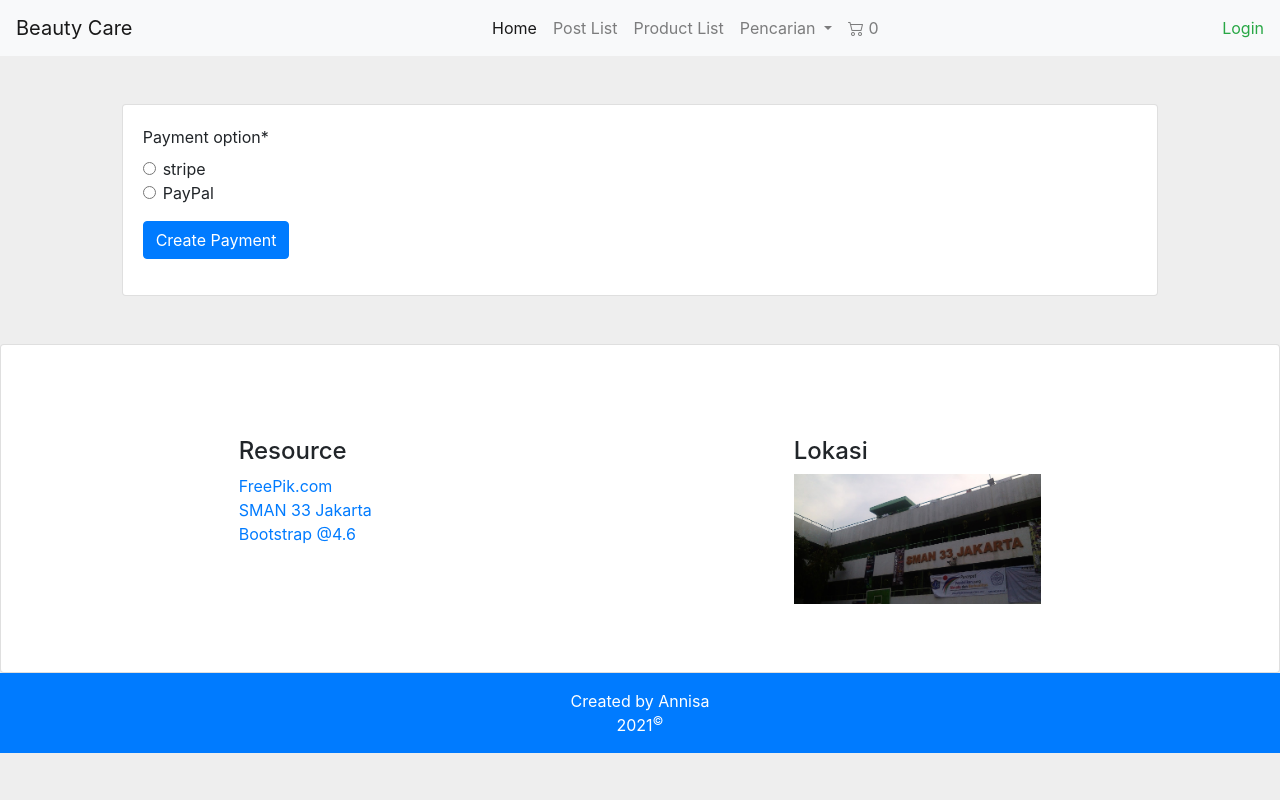
After one commit to annisa-maharani/portfolio, a Django app: page /order/checkout in a window 1280 px wide. The commit adds this page. Run offline with Django 3.2, Linux system fonts and the light colour scheme; some libraries are stand-ins or nearby versions.

Commit message:
checkout

```diff
--- a/beauty_care/settings.py
+++ b/beauty_care/settings.py
@@ -200,3 +200,8 @@ CKEDITOR_CONFIGS = {
         # 'toolbar': 'basic'
     },
 }
+
+
+# Stripe configuration
+STRIPE_SECRET_KEY = 'sk_test_51KPkPJBfPVLRRhOZTEeYNMUQjxjHJ8T24YFNPL5eP1cunKhdnTsGBoENxTzvxmRA2S1xR5BPHr8g01FHdNp7qHfP00KDMhDLzE'
+STRIPE_PUBLISH_KEY = ''
--- /dev/null
+++ b/commerce/forms.py
@@ -0,0 +1,10 @@
+from django import forms
+
+payment_choiches = [
+    ('S', 'stripe'),
+    ('P', 'PayPal')
+]
+
+
+class CheckoutForm(forms.Form):
+    payment_option = forms.ChoiceField(widget=forms.RadioSelect(), choices=payment_choiches)
--- a/commerce/templates/com/cart.html
+++ b/commerce/templates/com/cart.html
@@ -45,7 +45,7 @@
                     </tr>
                     <tr>
                         <td colspan="4">
-                            <a href="" class="btn btn-warning float-right"> Checkout </a>
+                            <a href="{% url 'com:checkout' %}" class="btn btn-warning float-right"> Checkout </a>
                         </td>
                     </tr>
                 {% endif %}
--- /dev/null
+++ b/commerce/templates/com/checkout.html
@@ -0,0 +1,21 @@
+{% extends 'base.html' %}
+{% load crispy_forms_tags %}
+{% block title %} Checkout {% endblock %}
+
+{% block content %}
+<div class="row mx-auto my-5">
+    <div class="col-10 col-lg-10 mx-auto">
+        <div class="card">
+            <div class="card-body">
+                <form method="post" enctype="multipart/form-data">
+                    {% csrf_token %}
+                    {{ form | crispy }}
+                    <div class="form-group">
+                        <button class="btn btn-primary"> Create Payment</button>
+                    </div>
+                </form>
+            </div>
+        </div>
+    </div>
+</div>
+{% endblock %}
--- a/commerce/urls.py
+++ b/commerce/urls.py
@@ -8,4 +8,6 @@ urlpatterns = [
     path('add-to-cart/<p_link>', add_to_cart, name='add-to-cart'),
     path('remove-from-cart/<p_link>', remove_from_cart, name='remove-from-cart'),
     path('reduce/<p_link>', reduce_item, name='reduce-item'),
+    path('checkout', CheckoutView.as_view(), name='checkout'),
+    path('payment/<method>', PaymentView.as_view(), name='payment'),
 ]
--- a/commerce/views.py
+++ b/commerce/views.py
@@ -9,6 +9,11 @@ from django.contrib import messages
 from django.utils import timezone
 from django.http import HttpResponseRedirect
 from django.urls import reverse
+from .forms import CheckoutForm
+from django.conf import settings
+import stripe
+
+stripe.api_key = settings.STRIPE_SECRET_KEY
 
 Order = apps.get_model('core', 'Order')
 OrderItem = apps.get_model('core', 'OrderItem')
@@ -29,6 +34,66 @@ class OrderSummary(ListView):
     @method_decorator(login_required(login_url='/accounts/login/'))
     def dispatch(self, request, *args, **kwargs):
         return super(OrderSummary, self).dispatch(request, *args, **kwargs)
+
+
+class CheckoutView(View, LoginRequiredMixin):
+    def get(self, *args, **kwargs):
+        try:
+            form = CheckoutForm()
+            address = None
+
+            context = {
+                'form': form,
+                'address': address
+            }
+            return render(self.request, 'com/checkout.html', context)
+        except ObjectDoesNotExist:
+            messages.info(self.request, "You dont have an active order! ")
+            return redirect('com:order')
+
+    def post(self, *args, **kwargs):
+        form = CheckoutForm(self.request.POST or None)
+        try:
+            order = Order.objects.get(user=self.request.user, ordered=False)
+            if form.is_valid():
+                payment = form.cleaned_data['payment_option']
+
+                address = self.request.POST.get('address')
+                order.address = address
+                order.save()
+
+                if payment == "S":
+                    # TODO : reverse to stripe payment
+                    return HttpResponseRedirect
+                elif payment == 'P':
+                    # TODO  : reverse to paypal payment
+                    return HttpResponseRedirect
+                else:
+                    messages.error(self.request, "Invalid Payment Options ! ")
+                    # TODO : redirect to this view (get)
+                    return redirect
+        except ObjectDoesNotExist:
+            messages.warning(self.request, 'You dont have an active order!')
+            return redirect('/')
+
+        messages.warning(self.request, "Checkout Failed! ")
+        return redirect('com:order')
+
+
+class PaymentView(View):
+    def get(self, *args, **kwargs):
+        order = Order.objects.get(user=self.request.user, ordered=False)
+        context = {
+            'order': order,
+            'url': self.request.build_absolute_uri()
+        }
+        return render(self.request, None, context)
+
+    def post(self, *args, **kwargs):
+        host = self.request.get_host()
+        order = Order.objects.get(user=self.request.user, ordered=False)
+        amount = int(order.get_total())
+
 
 
 @login_required(login_url='/accounts/login/')
```
